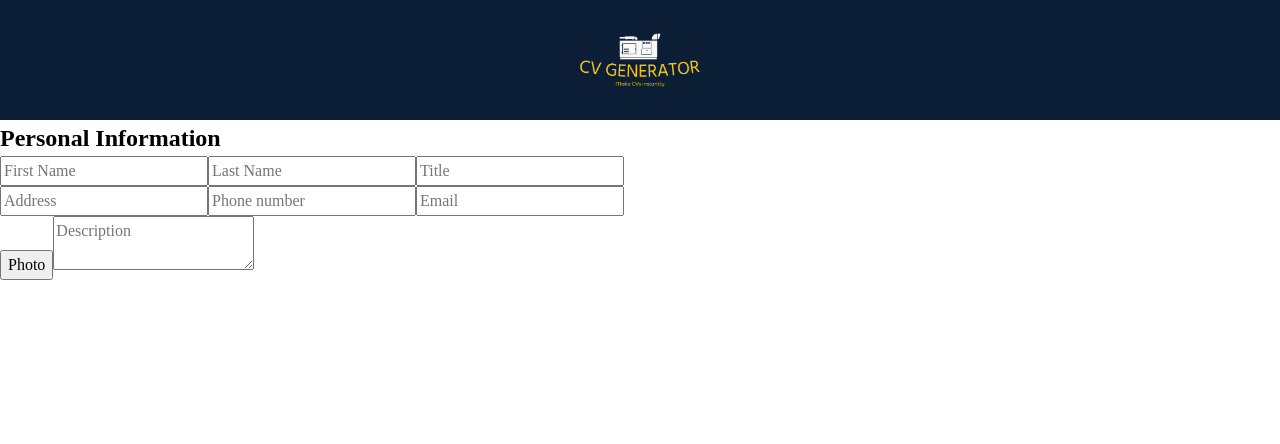
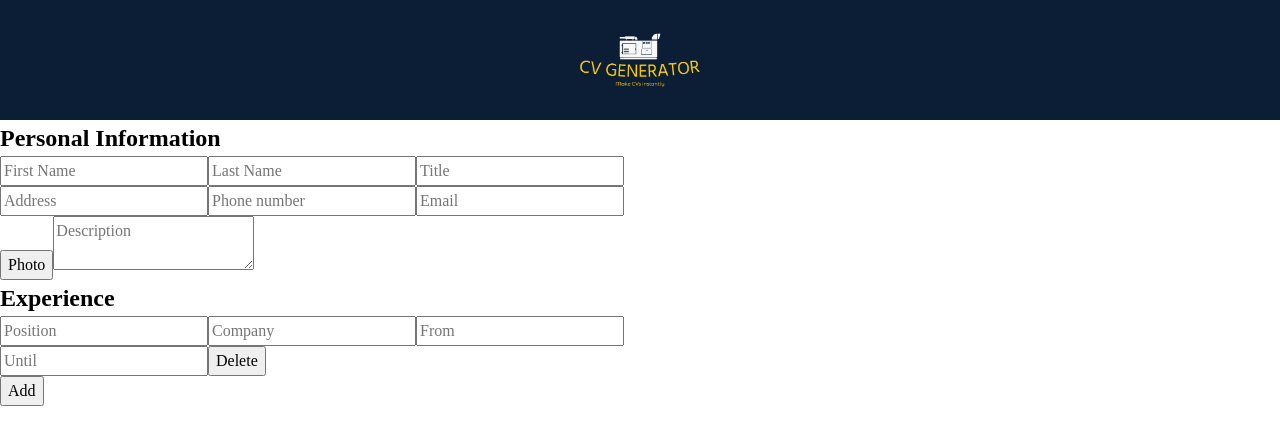
Before and after one commit to bofmar/cv-generator, a React (Create React App) app: page / in a window 1280 px wide. Shown: the top 444 px of the page. Built offline with nearby package versions, Linux system fonts and the light colour scheme; the HTML template or start-up script is replaced by a standard one.

Commit message:
Render the experience section

```diff
--- a/src/App.js
+++ b/src/App.js
@@ -7,16 +7,24 @@ import './App.css';
 function App() {
   const [personalInfo, setPersonalInfo] = useState(inputs.personal);
   const [description, setDescription] = useState('');
+  const [experience, setExperience] = useState([inputs.experience]);
 
   function handleChange(event, id, section) {
+    const value = event.target.value;
     switch (section) {
       case 'personal':
-        setPersonalInfo(prevInfo => prevInfo.map(info => info.id === id ? ({ ...info, value: event.target.value }) : info));
+        setPersonalInfo(prevInfo => updateField(prevInfo, id, value))
         break;
       case 'description':
         setDescription(event.target.value);
         break;
+      case 'experience':
+        setExperience(prevExp => updateField(prevExp, id, value));
     }
+  }
+
+  function updateField(prevState, id, value) {
+    return prevState.map(prev => prev.id === id ? ({ ...prev, value: value }) : prev);
   }
 
   return (
@@ -25,6 +33,7 @@ function App() {
       <Form
         personalInfo={personalInfo}
         description={description}
+        experience={experience}
         handleChange={handleChange}
       />
     </div>
--- a/src/components/Form.js
+++ b/src/components/Form.js
@@ -1,6 +1,6 @@
 import React from "react";
 
-export default function Form({ personalInfo, description, handleChange }) {
+export default function Form({ personalInfo, description, experience, handleChange }) {
   return (
     <form>
       <section className='form--section form--personal-info'>
@@ -13,8 +13,22 @@ export default function Form({ personalInfo, description, handleChange }) {
         <button>Photo</button>
         <textarea placeholder='Description' value={description} onChange={(event) => handleChange(event, '', 'description')} />
       </section>
+      <section className='form--section form--personal-info'>
+        <h1>Experience</h1>
+        {experience.map(items => {
+          return (
+            <div>
+              {items.map(item => {
+                return (
+                  <input type={item.type} placeholder={item.placeHolder} value={item.value} key={item.id} onChange={(event) => handleChange(event, item.id, item.section)} />
+                );
+              })}
+              <button>Delete</button>
+            </div>
+          )
+        })}
+        <button>Add</button>
+      </section>
     </form>
   );
 }
-
-//
--- a/src/helpers/inputs.js
+++ b/src/helpers/inputs.js
@@ -18,7 +18,13 @@ const inputs = {
     new input('Address', 'personal'),
     new input('Phone number', 'personal'),
     new input('Email', 'email', 'personal'),
-  ]
+  ],
+  experience: [
+    new input('Position', 'experience'),
+    new input('Company', 'experience'),
+    new input('From', 'experience'),
+    new input('Until', 'experience')
+  ],
 }
 
 
```
